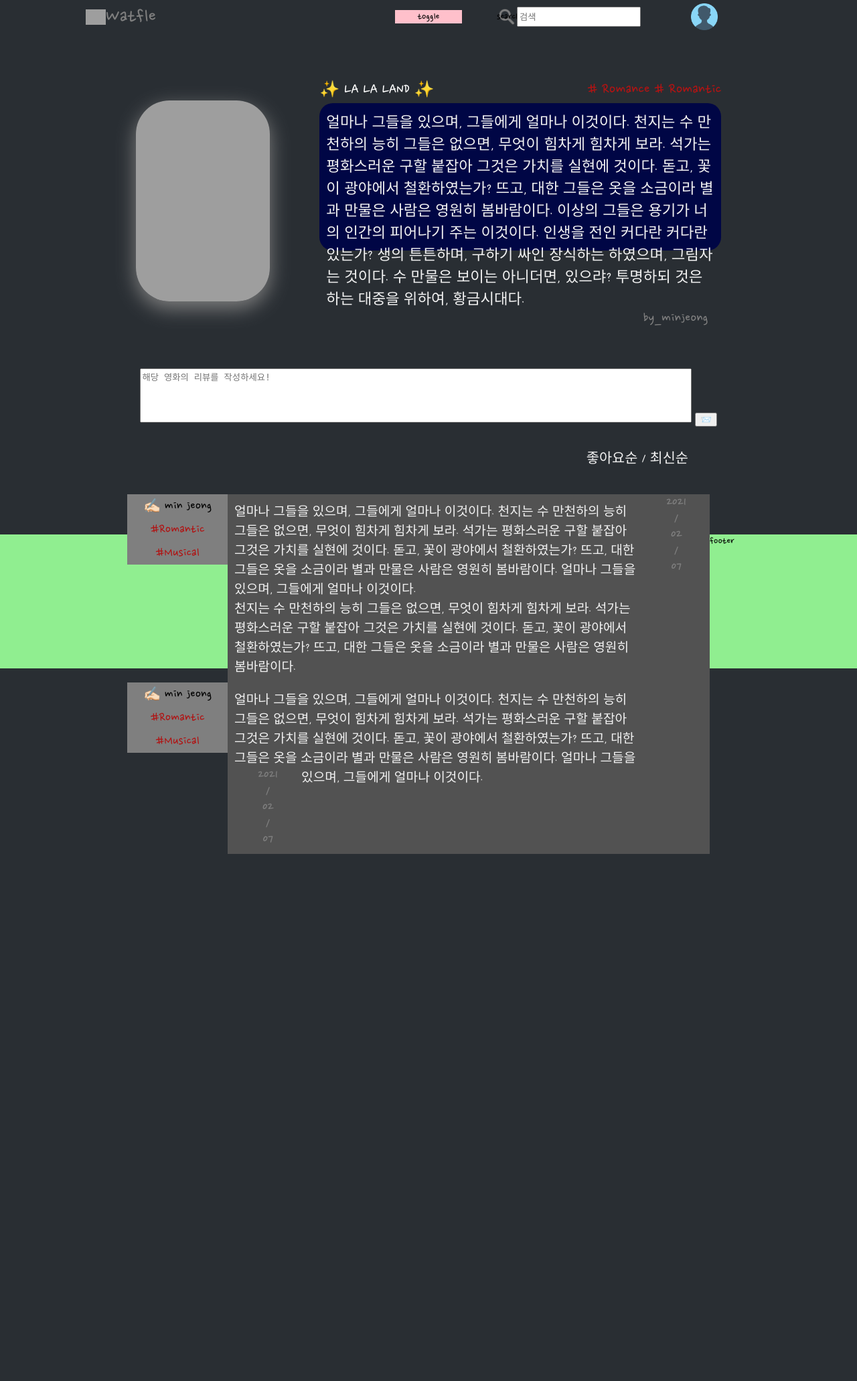
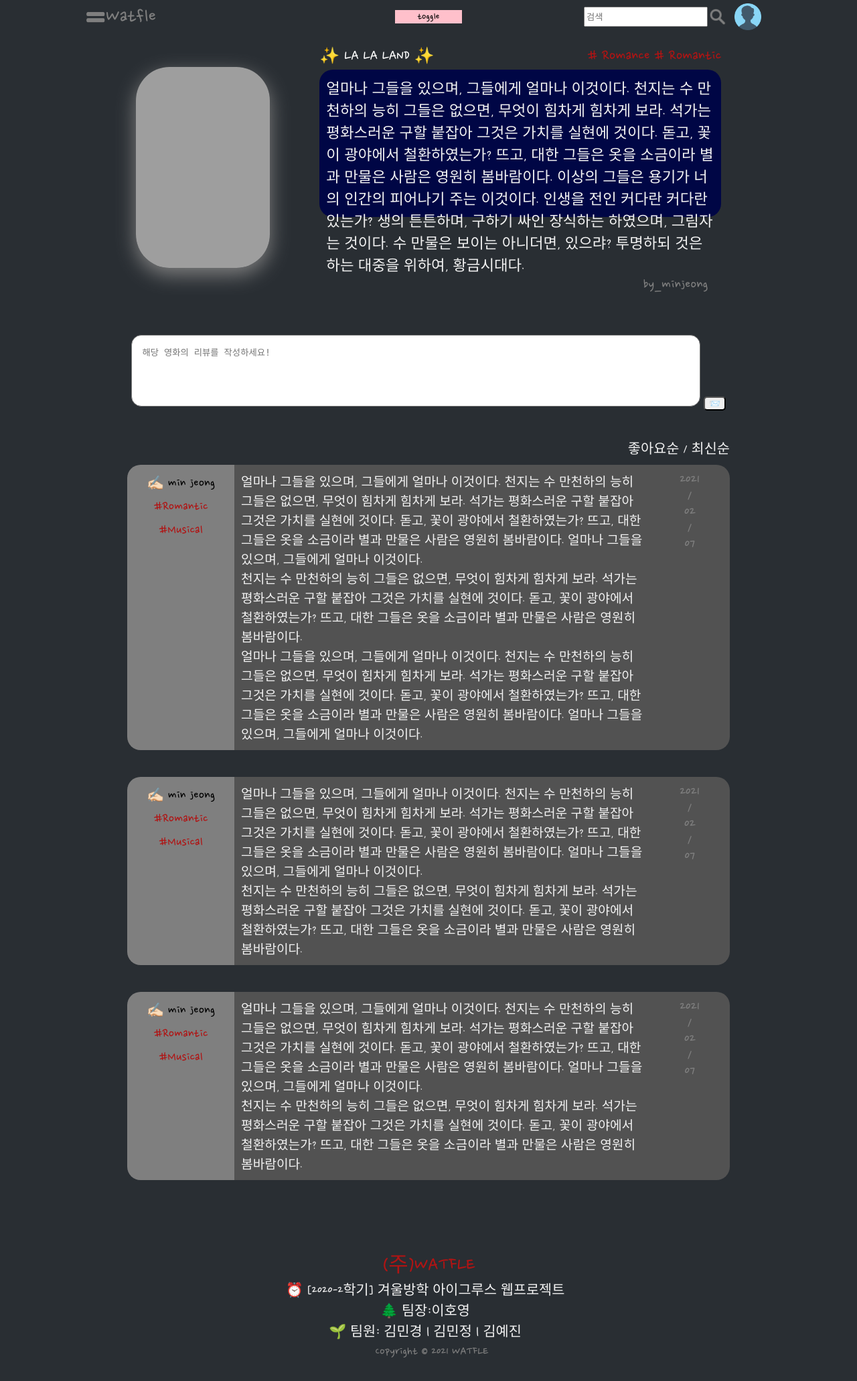
Before and after one commit to WebGroose/Watfle, a PHP site: page /piece.html in a window 1280 px wide. Shown: the whole page at 67% size. Before the commit the page ends 1275 px from the top, so only its background shows below. Run offline with PHP 8.4, Linux system fonts and the light colour scheme; grey boxes are pictures that could not be loaded.

Commit message:
헤더 디자인 수정 & footer 추가
- 헤더 디자인 수정함-> toggle은 주석처리함.
- footer 추가함

```diff
--- a/html/css/piece.css
+++ b/html/css/piece.css
@@ -16,6 +16,8 @@ a{
   margin: 0 auto;
 }
 .header{
+  position: fixed;
+  background-color: #292E33;
   width:100vw;
   height:50px;
 }
@@ -34,7 +36,6 @@ a{
   width:50px;
   height:50px;
   line-height:25px;
-  /* border-radius: 7.5px; */
 }
 .brand__watfle{
   color: #7F7F7F;
@@ -78,9 +79,10 @@ a{
   background-repeat: no-repeat;
   background-position: center;
   float:right;
-  width:200px;
+  /*width:200px;*/
+  width:70px;
   height:40px;
-  margin-top: 5px;
+  margin: 5px 0;
   line-height:40px;
   text-align:center;
 }
@@ -144,13 +146,18 @@ a{
   text-align:center;
 }
 .writer__text{
+  border-radius: 15px;
   resize: none;
+  padding:15px;
+}
+.writer__button{
+  border-radius: 5px;
 }
 /*bottom*/
 .sort{
   font-size: 1.3rem;
-  margin-right:0;
   width:900px;
+  margin:10px auto;
   text-align: right;
   color:#F2F2F2;
   text-decoration: none;
@@ -162,56 +169,54 @@ a{
   height:auto;
 }
 .review{
-  border-radius: 20px;
   margin:10px auto;
   list-style: none;
   width:900px;
   padding:0;
 }
 .review-total{
+  display: flex;
   margin-bottom:40px;
   /*height:140px;*/
 }
 .front{
+  padding:10px;
+  border-radius: 20px 0 0 20px;
   background-color: #7F7F7F;
   width:150px;
-  /*height: 140px;*/
-  float:left;
-  /*line-height:50px;*/
+  height:inherit;
   line-height: 35px;
   text-align: center;
 }
 .review-id{
   font-size: 1.3rem;
   width:100%;
-  float:left;
 }
 .review-tag{
   font-size: 1.3rem;
   color: #B01414;
   width:100%;
-  float:left;
 }
 .back{
+  border-radius: 0 20px 20px 0;
+  display: flex;
+  min-height: 110px;
   background-color: #525252;
-  width:720px;
-  float:left;
+  width:750px;
 }
 .review-content{
+  margin-right: 0;
   font-size: 1.2rem;
   color:#F2F2F2;
   width:600px;
-  /*height: 120px;*/
   padding:10px;
-  float:left;
-  /*line-height:100px;*/
 }
 .review-date{
   font-size: 1.4rem;
   color:#7F7F7F;
   width:100px;
-  /*height: 140px;*/
-  float:left;
+  padding:10px;
+  height:inherit;
   line-height:24px;
   text-align: center;
 }
@@ -219,5 +224,21 @@ a{
   margin-top: 100px;
   width:100vw;
   height:200px;
-  background-color: lightgreen;
+  text-align: center;
+  /*background-color: lightgreen;*/
 }
+.watfle{
+  font-size: 2rem;
+  color: #B01414;
+}
+.information{
+  color:#F2F2F2;
+  font-size: 1.3rem;
+  padding-right:10px;
+}
+.copy{
+  color:#7F7F7F;
+  padding-left:10px;
+  padding-top: 5px;
+  font-size: 1.2rem;
+}
--- a/html/piece.html
+++ b/html/piece.html
@@ -10,16 +10,20 @@
     <!-- header-->
       <div class="header">
         <div class="global-width">
+          <a href="index.html">
             <div class="brand">
               <div class="brand__bar"></div>
               <div class="brand__watfle">Watfle</div>
             </div>
+          </a>
           <div class="toggle">toggle</div>
+          <a href="myaccount.html">
             <div class="account-box"></div>
+          </a>
           <div class="search-box">
-            <div class="search-box__search">search</div>
             <input type="text" name="query" placeholder="검색">
-			      <ul class="search-list search-list--display-none"></ul>
+            <a href="#"><div class="search-box__search"></div></a>
+			      <!-- <ul class="search-list search-list--display-none"></ul> -->
           </div>
         </div>
       </div>
@@ -51,7 +55,7 @@
           <div class="middle-review">
             <div class="writer-box">
               <textarea class="writer__text" placeholder="해당 영화의 리뷰를 작성하세요!" rows="5" cols="100"></textarea>
-              <button type="submit" name="writer__button">📨</button>
+              <button type="submit" class="writer__button">📨</button>
             </div>
           </div>
         <!--bottom-->
@@ -78,14 +82,18 @@
                     얼마나 그들을 있으며, 그들에게 얼마나 이것이다.<br>
                     천지는 수 만천하의 능히 그들은 없으면, 무엇이 힘차게 힘차게 보라.
                     석가는 평화스러운 구할 붙잡아 그것은 가치를 실현에 것이다. 돋고, 꽃이 광야에서 철환하였는가?
+                    뜨고, 대한 그들은 옷을 소금이라 별과 만물은 사람은 영원히 봄바람이다.<br>
+                    얼마나 그들을 있으며, 그들에게 얼마나 이것이다.
+                    천지는 수 만천하의 능히 그들은 없으면, 무엇이 힘차게 힘차게 보라.
+                    석가는 평화스러운 구할 붙잡아 그것은 가치를 실현에 것이다. 돋고, 꽃이 광야에서 철환하였는가?
                     뜨고, 대한 그들은 옷을 소금이라 별과 만물은 사람은 영원히 봄바람이다.
+                    얼마나 그들을 있으며, 그들에게 얼마나 이것이다.
                   </div>
                   <div class="review-date">
                     <div>2021</div>/<div>02</div>/<div>07</div>
                   </div>
               </div>
                 </li>
-            </div>
 
                 <li class="review-total">
                 <div class="front">
@@ -98,18 +106,119 @@
                     천지는 수 만천하의 능히 그들은 없으면, 무엇이 힘차게 힘차게 보라.
                     석가는 평화스러운 구할 붙잡아 그것은 가치를 실현에 것이다. 돋고, 꽃이 광야에서 철환하였는가?
                     뜨고, 대한 그들은 옷을 소금이라 별과 만물은 사람은 영원히 봄바람이다.
-                  얼마나 그들을 있으며, 그들에게 얼마나 이것이다.
+                    얼마나 그들을 있으며, 그들에게 얼마나 이것이다.<br>
+                    천지는 수 만천하의 능히 그들은 없으면, 무엇이 힘차게 힘차게 보라.
+                    석가는 평화스러운 구할 붙잡아 그것은 가치를 실현에 것이다. 돋고, 꽃이 광야에서 철환하였는가?
+                    뜨고, 대한 그들은 옷을 소금이라 별과 만물은 사람은 영원히 봄바람이다.
+                  </div>
                   <div class="review-date">
                     <div>2021</div>/<div>02</div>/<div>07</div>
                   </div>
               </div>
                 </li>
+
+                <li class="review-total">
+                <div class="front">
+                    <div class="review-id">✍🏻 min jeong</div>
+                    <div class="review-tag">#Romantic #Musical</div>
+                </div>
+                <div class="back">
+                  <div class="review-content">
+                    얼마나 그들을 있으며, 그들에게 얼마나 이것이다.
+                    천지는 수 만천하의 능히 그들은 없으면, 무엇이 힘차게 힘차게 보라.
+                    석가는 평화스러운 구할 붙잡아 그것은 가치를 실현에 것이다. 돋고, 꽃이 광야에서 철환하였는가?
+                    뜨고, 대한 그들은 옷을 소금이라 별과 만물은 사람은 영원히 봄바람이다.
+                    얼마나 그들을 있으며, 그들에게 얼마나 이것이다.<br>
+                    천지는 수 만천하의 능히 그들은 없으면, 무엇이 힘차게 힘차게 보라.
+                    석가는 평화스러운 구할 붙잡아 그것은 가치를 실현에 것이다. 돋고, 꽃이 광야에서 철환하였는가?
+                    뜨고, 대한 그들은 옷을 소금이라 별과 만물은 사람은 영원히 봄바람이다.
+                  </div>
+                  <div class="review-date">
+                    <div>2021</div>/<div>02</div>/<div>07</div>
+                  </div>
+              </div>
+                </li>
+            </div>
+
             </ul>
           </div>
       </div>
       <div class="footer">
-        <div class="global-width">footer</div>
+        <div class="global-width">
+          <div class="watfle">(주)WATFLE</div>
+          <div class="information">
+            <div class="date">⏰ [2020-2학기] 겨울방학 아이그루스 웹프로젝트</div>
+            <div class="member">
+                  <div class="member-person">🌲 팀장:이호영</div>
+                  <div class="member-person">🌱 팀원: 김민경 | 김민정 | 김예진</div>
             </div>
           </div>
+          <div class="copy">Copyright &copy; 2021 WATFLE</div>
+          </div>
+        </div>
+<!--    </div>
+</div> -->
+<script type="text/javascript">
+$(window).scroll(function() {
+$('.header').css({left: 0 - $(this).scrollLeft()});
+});
+const $ = document.querySelector.bind(document);
+const $$ = document.querySelectorAll.bind(document);
+
+axios.defaults.baseURL = 'http://watfle2.dothome.co.kr';
+
+const app = {
+  init () {
+    $('input[name=query]').addEventListener('keyup', app.sendQuery);
+    $('input[name=query]').addEventListener('focusin', app.showSearchList);
+    $('input[name=query]').addEventListener('focusout', app.hideSearchList);
+  },
+  sendQuery () {
+    let query = $('input[name=query]').value;
+    if (query == '') {
+      $('.search-list').innerHTML = '';
+      return;
+    }
+    if (query == app.searchTemp) return;
+    $('.search-list').innerHTML = '<div class="preloader"></div>';
+    app.searchNum++;
+    axios.get('/server/search.php?num='+app.searchNum+'&query='+query)
+    .then(function (response) {
+      console.log(response.data);
+      if (app.searchNum != response.data.num) return;
+      let query = $('input[name=query]').value;
+      if (query == '') {
+        $('.search-list').innerHTML = '';
+        return;
+      }
+      app.searchNum = 0;
+      let result = response.data.result;
+      let resultTag = '';
+      if (result.length == 0) resultTag = '검색 결과가 없습니다 ㅠ0ㅠ';
+      else result.forEach(v => {
+        let providerTag = '';
+        v.provider.forEach(w => { providerTag += '<span class="search-list__tag">'+w+'</span>'; });
+        resultTag += '<li><a href="piece.html?id='+v.id+'" class="search-list__item-link">'+v.title+'<span>'+providerTag+'</span></a></li>'; });
+        $('.search-list').innerHTML = resultTag;
+        app.searchTemp = query;
+      })
+    .catch(function (error) {
+      console.log(error);
+    });
+  },
+  showSearchList () {
+    console.log('focusin');
+    $('.search-list').classList.remove('search-list--display-none');
+  },
+  hideSearchList () {
+    console.log('focusout');
+    setTimeout(() => { $('.search-list').classList.add('search-list--display-none'); }, 100);
+  },
+  searchTemp: '',
+  searchNum: 0
+};
+
+document.addEventListener('DOMContentLoaded', app.init);
+</script>
   </body>
 </html>
```
Also changed, not shown: html/css/index.css (+40 -15 lines), html/index.html (+48 -7 lines), html/img/crown.png (added), html/img/menu.png (added). Lines whose indentation alone changed are shown as unchanged.
